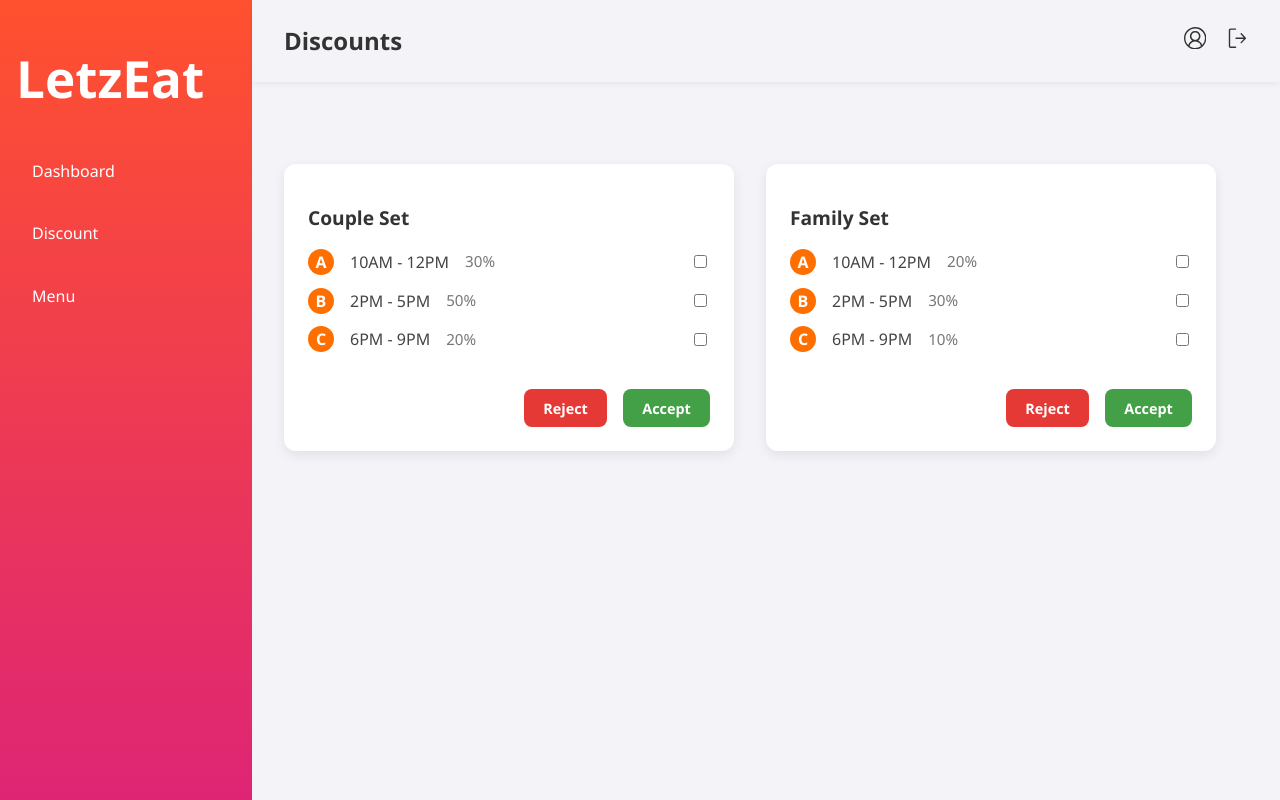
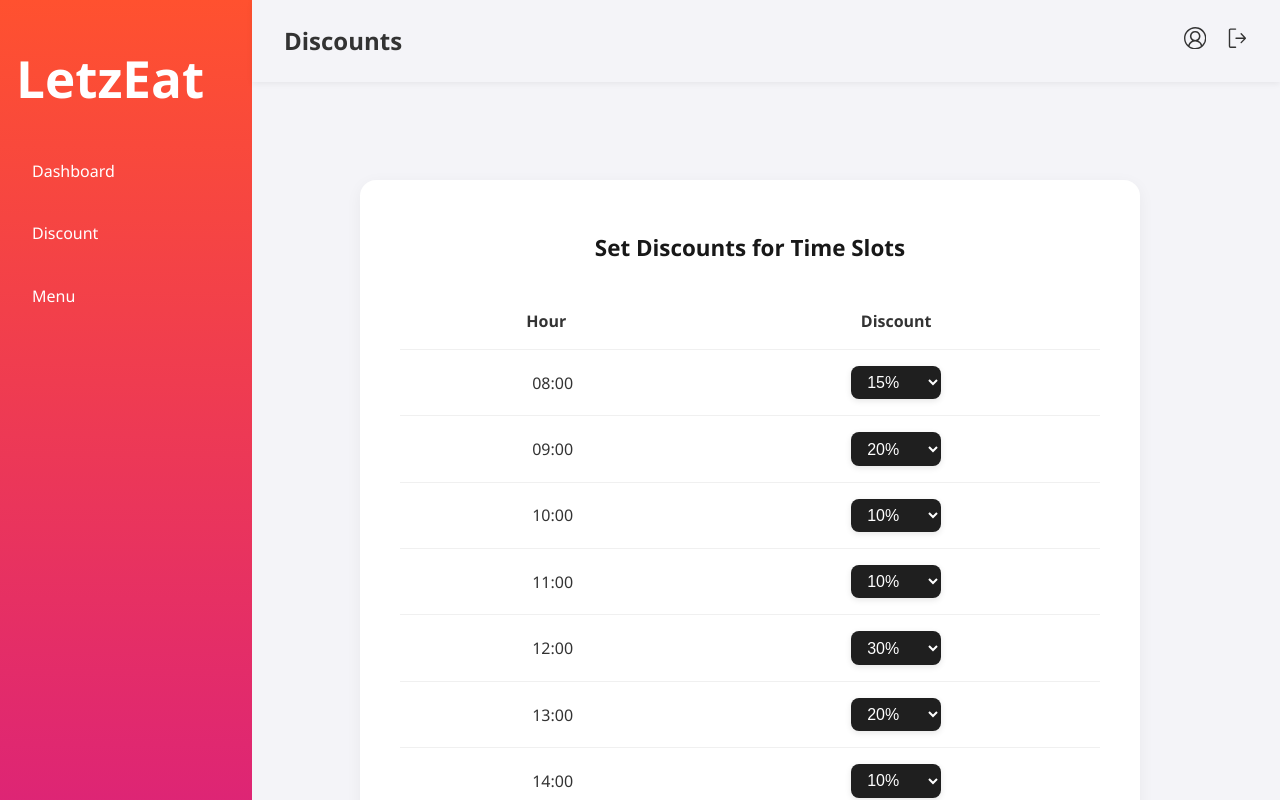
Before and after one commit to ruvxn/AI-Restaurant-Booking-System, a React (Vite) app in the folder frontend/: page /login in a window 1280 px wide. Both pictures are taken after typing "Sample", "Sample123" into the empty fields and a click on the button "Login". Built offline with nearby package versions, Linux system fonts and the light colour scheme.

Commit message:
Discount
Updated:
1) Discount Page updated to provide partner recommended discount rate while also let them to choose.

```diff
--- a/frontend/src/css/Discounts.css
+++ b/frontend/src/css/Discounts.css
@@ -1,87 +1,83 @@
-/* CSS in Discounts.css */
-
-.discounts-container {
-  display: grid;
-  grid-template-columns: repeat(auto-fill, minmax(400px, 1fr));
-  gap: 2rem;
-  padding: 2rem;
+.discounts-table-container {
+  max-width: 700px;
+  margin: 3rem auto;
+  background: #fff;
+  padding: 2rem 2.5rem;
+  border-radius: 16px;
+  box-shadow: 0 4px 16px rgba(0,0,0,0.05);
+  font-family: 'Segoe UI', sans-serif;
 }
 
-.discount-card {
-  background: white;
-  padding: 1.5rem;
-  border-radius: 12px;
-  box-shadow: 0 4px 12px rgba(0, 0, 0, 0.08);
-  display: flex;
-  flex-direction: column;
-  justify-content: space-between;
+.discounts-table-container h2 {
+  font-size: 1.4rem;
+  font-weight: 600;
+  text-align: center;
+  margin-bottom: 1.8rem;
+  color: #181818;
 }
 
-.discount-card h2 {
-  margin-bottom: 1rem;
-  color: #333;
-  font-size: 1.2rem;
+.discounts-table {
+  width: 100%;
+  border-collapse: collapse;
+  margin-bottom: 2rem;
 }
 
-.slot-checkbox {
-  display: flex;
-  justify-content: space-between;
-  align-items: center;
-  margin-bottom: 0.8rem;
+.discounts-table th,
+.discounts-table td {
+  padding: 1rem 1.2rem;
+  border-bottom: 1px solid #f0f0f0;
+  font-size: 1rem;
+  color: #333;
+  text-align: center;
 }
 
-.slot-info {
-  display: flex;
-  align-items: center;
-  gap: 1rem;
-  flex: 1;
+.discounts-table td:first-child {
+  padding-left: 2rem;
 }
 
-.badge {
-  background-color: #ff6f00;
-  color: white;
-  border-radius: 50%;
-  width: 26px;
-  height: 26px;
+.discount-wrapper {
   display: flex;
   align-items: center;
   justify-content: center;
-  font-weight: bold;
+  gap: 0.6rem;
 }
 
-.slot-time {
+.discount-label {
   font-weight: 500;
-  color: #444;
+  font-size: 0.95rem;
+  color: #555;
 }
 
-.slot-discount {
-  color: #777;
-  font-size: 0.95rem;
-}
-
-.actions {
-  display: flex;
-  justify-content: flex-end;
-  gap: 1rem;
-  margin-top: 1.5rem;
-}
-
-.accept,
-.reject {
-  padding: 0.6rem 1.2rem;
+.discount-select {
+  padding: 0.45rem 0.75rem;
+  font-size: 1rem;
   border: none;
   border-radius: 8px;
-  font-size: 0.9rem;
-  font-weight: bold;
+  background: #1f1f1f;
+  color: white;
+  min-width: 90px;
+  box-shadow: 0 2px 6px rgba(0, 0, 0, 0.1);
   cursor: pointer;
 }
 
-.accept {
-  background-color: #43a047;
-  color: white;
+.discount-select:hover {
+  background: #333;
 }
 
-.reject {
-  background-color: #e53935;
+.accept-button {
+  display: block;
+  margin: 0 auto;
+  background-color: #ff512f;
   color: white;
+  font-size: 1rem;
+  font-weight: bold;
+  padding: 0.75rem 2rem;
+  border: none;
+  border-radius: 8px;
+  cursor: pointer;
+  transition: background 0.3s;
 }
+
+.accept-button:hover {
+  background-color: #ff512f;
+}
--- a/frontend/src/pages/Discounts.jsx
+++ b/frontend/src/pages/Discounts.jsx
@@ -1,72 +1,73 @@
-import { useState } from 'react';
+import React, { useState } from 'react';
 import '../css/Discounts.css';
 
-const initialData = [
-  {
-    name: "Couple Set",
-    times: [
-      { time: "10AM - 12PM", discount: 30, checked: false },
-      { time: "2PM - 5PM", discount: 50, checked: false },
-      { time: "6PM - 9PM", discount: 20, checked: false }
-    ]
-  },
-  {
-    name: "Family Set",
-    times: [
-      { time: "10AM - 12PM", discount: 20, checked: false },
-      { time: "2PM - 5PM", discount: 30, checked: false },
-      { time: "6PM - 9PM", discount: 10, checked: false }
-    ]
-  }
+const defaultHours = [
+  { time: "08:00", discount: 15 },
+  { time: "09:00", discount: 20 },
+  { time: "10:00", discount: 10 },
+  { time: "11:00", discount: 10 },
+  { time: "12:00", discount: 30 },
+  { time: "13:00", discount: 20 },
+  { time: "14:00", discount: 10 },
+  { time: "15:00", discount: 10 },
+  { time: "16:00", discount: 5 },
+  { time: "17:00", discount: 15 },
+  { time: "18:00", discount: 20 },
+  { time: "19:00", discount: 25 },
+  { time: "20:00", discount: 10 },
+  { time: "21:00", discount: 5 },
+  { time: "22:00", discount: 10 }
 ];
 
+const discountOptions = [0, 5, 10, 15, 20, 25, 30, 35, 40, 45, 50];
+
 function Discounts() {
-  const [discountData, setDiscountData] = useState(initialData);
+  const [hours, setHours] = useState(defaultHours);
 
-  const handleCheckbox = (menuIndex, timeIndex) => {
-    const updated = [...discountData];
-    updated[menuIndex].times[timeIndex].checked = !updated[menuIndex].times[timeIndex].checked;
-    setDiscountData(updated);
+  const handleSelect = (index, newDiscount) => {
+    const updated = [...hours];
+    updated[index].discount = parseInt(newDiscount);
+    setHours(updated);
   };
 
-  const handleAccept = (menuIndex) => {
-    const acceptedTimes = discountData[menuIndex].times.filter(t => t.checked);
-    console.log(`Accepted for ${discountData[menuIndex].name}:`, acceptedTimes);
-    alert(`Accepted selected times for ${discountData[menuIndex].name}`);
-  };
-
-  const handleReject = (menuIndex) => {
-    const updated = [...discountData];
-    updated[menuIndex].times.forEach(t => t.checked = false);
-    setDiscountData(updated);
-    alert(`Rejected all suggestions for ${discountData[menuIndex].name}`);
+  const handleAccept = () => {
+    console.log("Submitted discounts:", hours);
+    alert("Discounts submitted!");
   };
 
   return (
-    <div className="discounts-container">
-      {discountData.map((set, setIndex) => (
-        <div className="discount-card" key={setIndex}>
-          <h2>{set.name}</h2>
-          {set.times.map((slot, timeIndex) => (
-            <div className="slot-checkbox" key={timeIndex}>
-              <div className="slot-info">
-                <span className="badge">{String.fromCharCode(65 + timeIndex)}</span>
-                <span className="slot-time">{slot.time}</span>
-                <span className="slot-discount">{slot.discount}%</span>
-              </div>
-              <input
-                type="checkbox"
-                checked={slot.checked}
-                onChange={() => handleCheckbox(setIndex, timeIndex)}
-              />
-            </div>
+    <div className="discounts-table-container">
+      <h2>Set Discounts for Time Slots</h2>
+      <table className="discounts-table">
+        <thead>
+          <tr>
+            <th>Hour</th>
+            <th>Discount</th>
+          </tr>
+        </thead>
+        <tbody>
+          {hours.map((slot, idx) => (
+            <tr key={idx}>
+              <td>{slot.time}</td>
+              <td>
+                <div className="discount-wrapper">
+
+                  <select
+                    className="discount-select"
+                    value={slot.discount}
+                    onChange={(e) => handleSelect(idx, e.target.value)}
+                  >
+                    {discountOptions.map(opt => (
+                      <option key={opt} value={opt}>{opt}%</option>
+                    ))}
+                  </select>
+                </div>
+              </td>
+            </tr>
           ))}
-          <div className="actions">
-            <button className="reject" onClick={() => handleReject(setIndex)}>Reject</button>
-            <button className="accept" onClick={() => handleAccept(setIndex)}>Accept</button>
-          </div>
-        </div>
-      ))}
+        </tbody>
+      </table>
+      <button className="accept-button" onClick={handleAccept}>Accept</button>
     </div>
   );
 }
--- a/frontend/src/pages/RestaurantInfo.jsx
+++ b/frontend/src/pages/RestaurantInfo.jsx
@@ -31,7 +31,7 @@ const sampleRestaurants = {
 
 function RestaurantInfo() {
   const { id } = useParams();
-  const navigate = useNavigate(); // ✅ ADD THIS
+  const navigate = useNavigate();
   const restaurant = sampleRestaurants[id];
   const menuRef = useRef(null);
 
```
